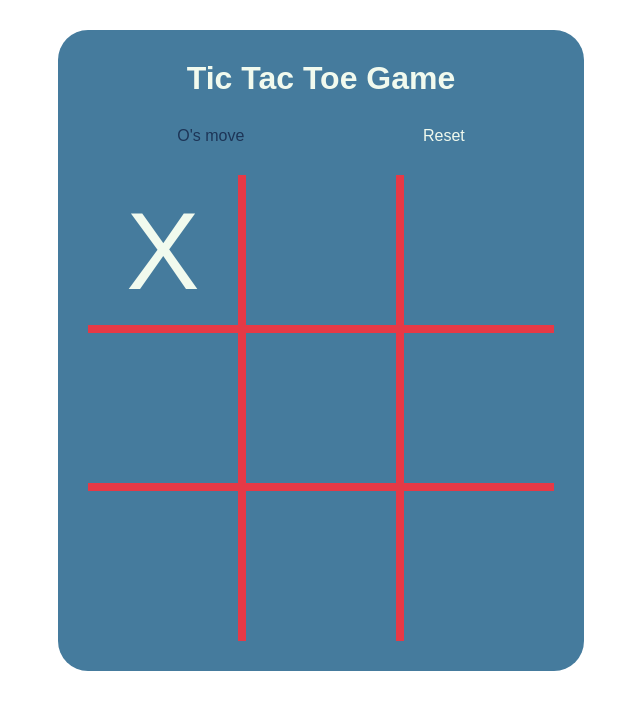
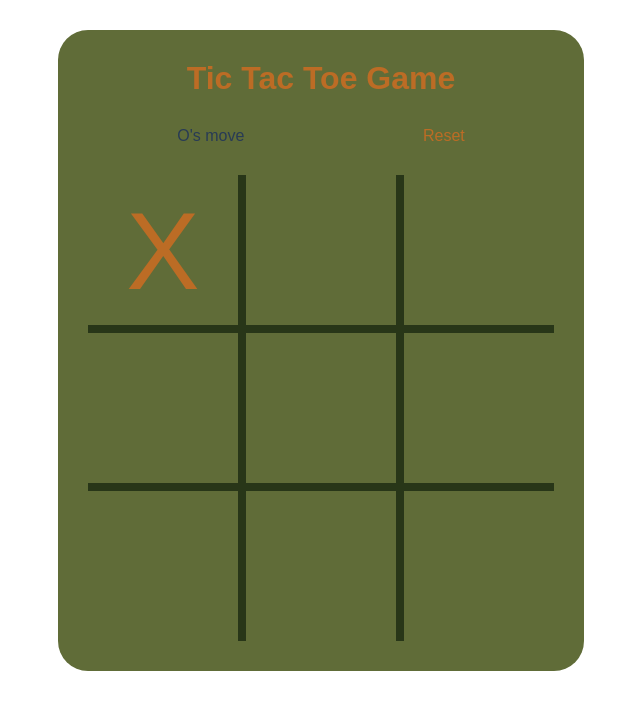
Before and after one commit to AdamMisiak/Tic_tac_toe_game, a plain HTML site: page index.html in a window 1280 px wide. Both pictures are taken after a click on the element 482 px from the left and 250 px from the top of the page. Shown: the whole page, without its empty margins (319-959 px from the left). Drawn offline with Linux system fonts and the light colour scheme.

Commit message:
Colors changed

```diff
--- a/style.css
+++ b/style.css
@@ -8,11 +8,11 @@ body{
     font-family: sans-serif;
     display: flex;
     justify-content: center;
-    color: rgb(241, 250, 238);;
+    color: rgb(188, 108, 37);;
 }
 
 .container{
-    background: rgb(69, 123, 157);
+    background: rgb(96, 108, 56);
     margin: 30px;
     padding: 30px;
     border-radius: 30px;
@@ -20,7 +20,7 @@ body{
 
 .title{
     text-align: center;
-    color: rgb(241, 250, 238);
+    color: rgb(188, 108, 37);
 }
 
 .status-bar{
@@ -31,11 +31,11 @@ body{
 }
 
 .o-move{
-    color: rgb(241, 250, 238);
+    color: rgb(188, 108, 37);
 }
 
 .x-move{
-    color: rgb(29, 53, 87);
+    color: rgb(40, 59, 85);
 }
 
 
@@ -52,12 +52,12 @@ body{
     display: grid;
     grid-template: repeat(3, 1fr) / repeat(3, 1fr);
     grid-gap: 8px;
-    background-color: rgb(230, 57, 70);
+    background-color: rgb(40, 54, 24)
 
 }
 
 .game-cell{
-    background-color: rgb(69, 123, 157);
+    background-color: rgb(96, 108, 56);
     font-size: 110px;
     width: 150px;
     height: 150px;
@@ -69,6 +69,6 @@ body{
 
 
 .game-cell-winning{
-    color: rgb(168, 218, 220);
+    color: rgb(254, 250, 224);
     transition: 0.45s;
 }
```
